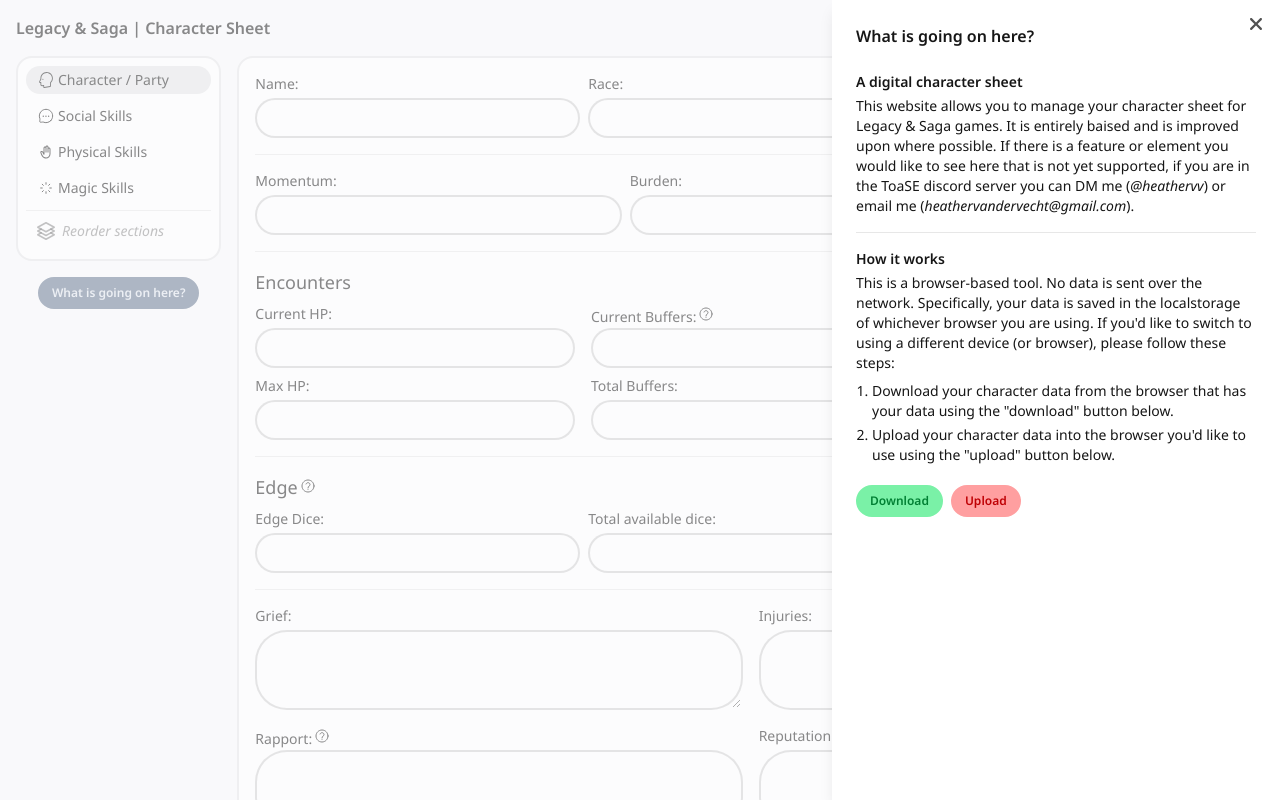
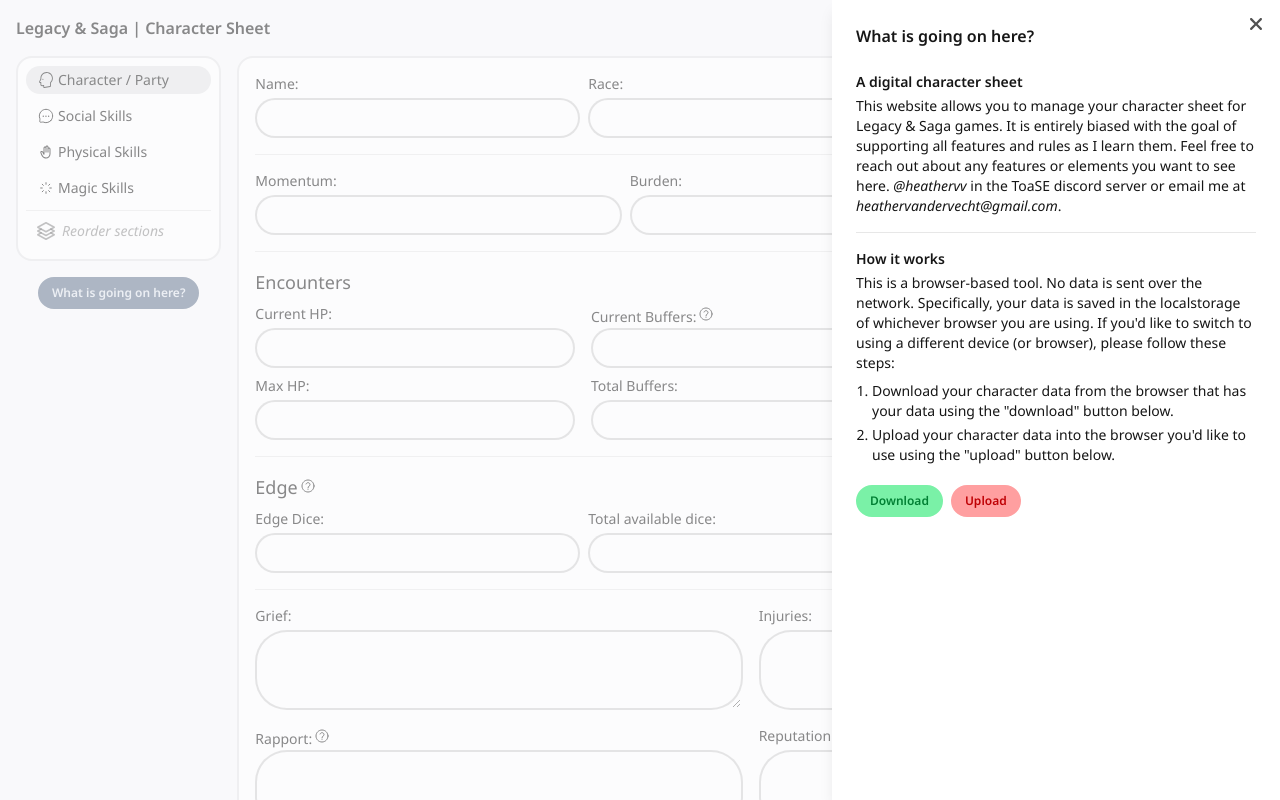
Before and after one commit to heathervv/saga-character-sheet, a React (Vite) app: page / in a window 1280 px wide. Both pictures are taken after a click on the button "What is going on here?". Shown: the top 800 px of the page. Built offline with nearby package versions, Linux system fonts and the light colour scheme.

Commit message:
docs: ugh typo

```diff
--- a/src/components/faq.tsx
+++ b/src/components/faq.tsx
@@ -100,11 +100,11 @@
                                         </h2>
                                         <p className="text-sm">
                                             This website allows you to manage your character sheet for
-                                            Legacy & Saga games. It is entirely baised and is improved upon where possible.
-                                            If there is a feature or element you would like to see here that is not yet
-                                            supported, if you are in the ToaSE discord server you can DM
-                                            me (<span className="italic">@heathervv</span>) or email me (
-                                            <span className="italic">heathervandervecht@gmail.com</span>).
+                                            Legacy & Saga games. It is entirely biased with the goal of supporting all
+                                            features and rules as I learn them. Feel free to reach out about any features
+                                            or elements you want to see here. <span className="italic">@heathervv </span>
+                                            in the ToaSE discord server or email me at
+                                            <span className="italic"> heathervandervecht@gmail.com</span>.
                                         </p>
                                         <hr className="mt-4 border-base-content/10" />
                                         <h2 className="text-sm font-semibold pt-4 pb-1">
```
